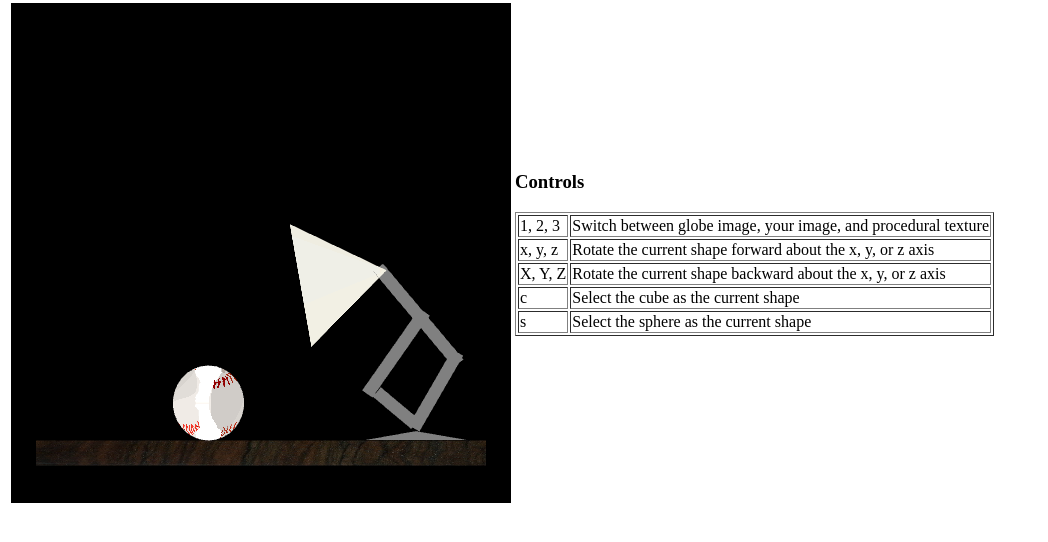
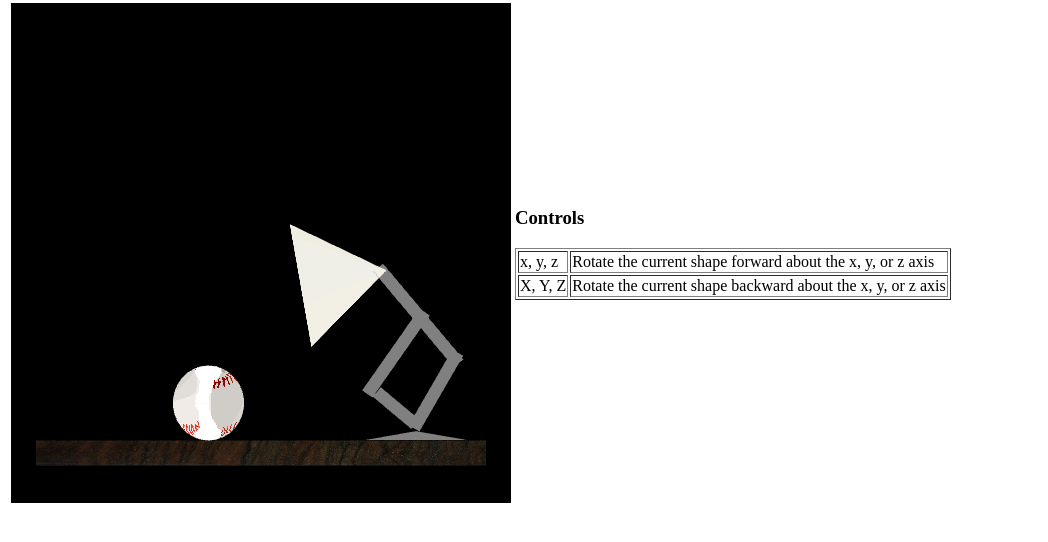
Before and after one commit to karan9123/Graphics, a plain HTML site: page index.html in a window 1280 px wide. Shown: the part 66-608 px from the top of the page, without its empty margins (0-1048 px from the left). Drawn offline with Linux system fonts and the light colour scheme.

Commit message:
Update index.html

```diff
--- a/index.html
+++ b/index.html
@@ -109,7 +109,7 @@
     <script type="text/javascript" src="./finalMain.js"></script>
 
     <!-- texture images -->
-    <img id="world-texture" src="img.jpg" style="display: none;"> </img>
+    <img id="world-texture" src="teal.jpg" style="display: none;"> </img>
 
     <!-- created texture image
     <img id="abstract-texture" src="abstract.jpg" style="display: none;"> </img>
@@ -166,10 +166,6 @@
 
                <table border="1">
                <tbody>
-                   <tr>
-                   <td>1, 2, 3</td>
-                   <td>Switch between globe image, your image, and procedural texture</td>
-                   </tr>
                <tr>
                <td>x, y, z</td>
                <td>Rotate the current shape forward about the x, y, or z axis</td>
@@ -177,14 +173,6 @@
                <tr>
                <td>X, Y, Z</td>
                <td>Rotate the current shape backward about the x, y, or z axis</td>
-               </tr>
-               <tr>
-               <td>c</td>
-               <td>Select the cube as the current shape</td>
-               </tr>
-               <tr>
-               <td>s</td>
-               <td>Select the sphere as the current shape</td>
                </tr>
                </tbody>
                </table>
```
